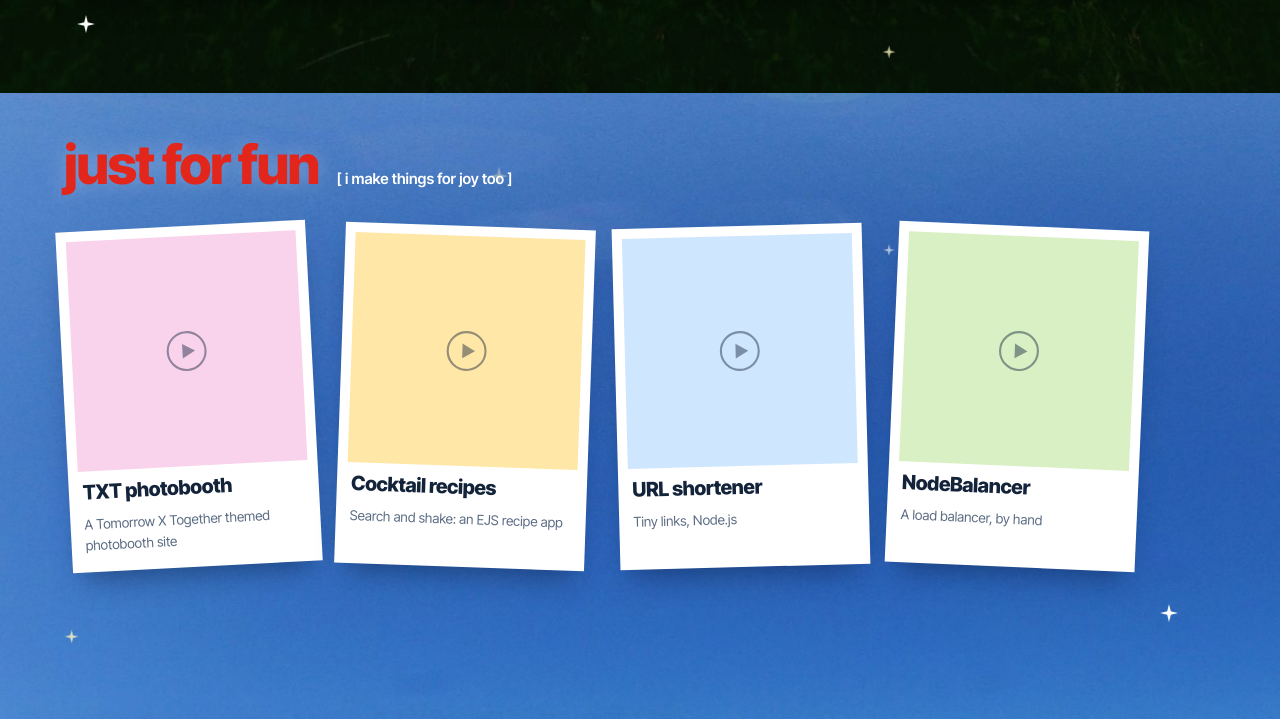
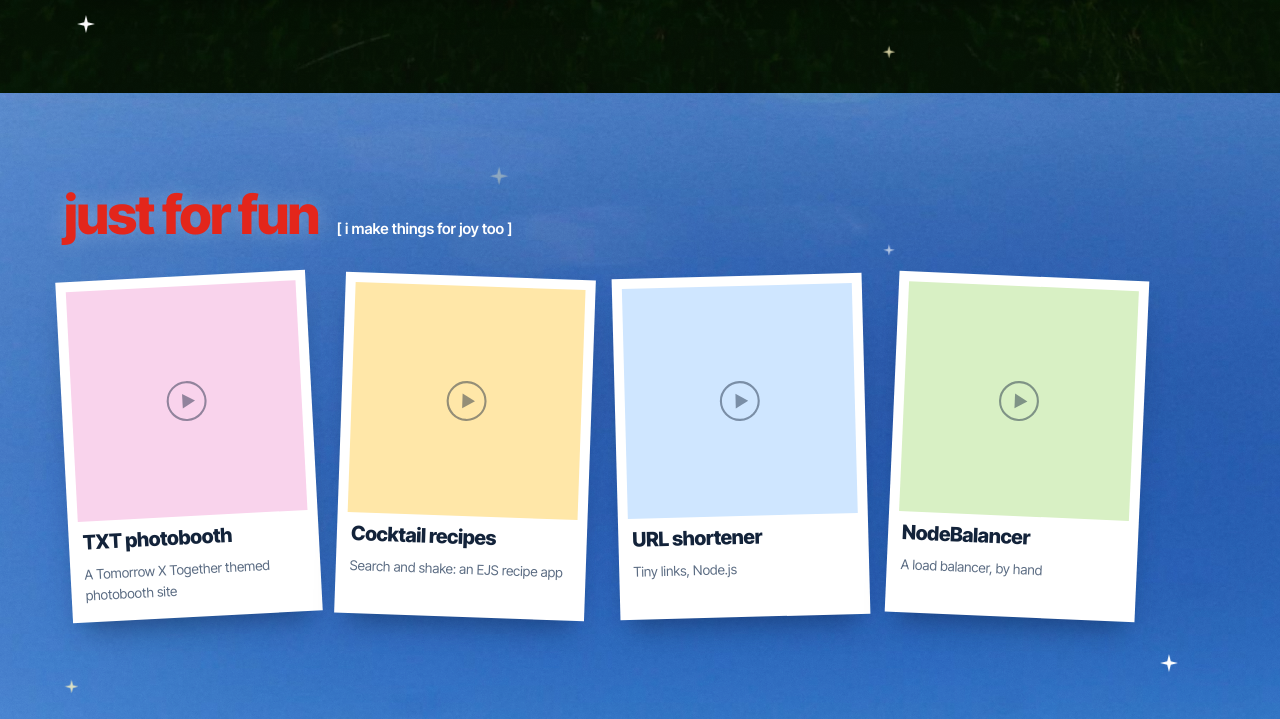
Before and after one commit to harshita-kode/portfolio-webapp, a plain HTML site: page index.html in a window 1280 px wide. Shown: the part 3462-4181 px from the top of the page. Drawn offline with Linux system fonts and the light colour scheme; a web font is replaced by a local one.

Commit message:
fun-title modification

```diff
--- a/styles.css
+++ b/styles.css
@@ -261,7 +261,7 @@ h1, h2, h3, p { margin: 0; }
    FUN + CONTACT (one sky)
    ============================================================ */
 .sky-end { position: relative; overflow: hidden; background: #2F6FC9; flex: 1 1 auto; display: flex; flex-direction: column; }
-.fun { position: relative; padding: 100px var(--pad) 70px; }
+.fun { position: relative; padding: 150px var(--pad) 70px; }
 .fun .wrap { display: flex; top: -55px; flex-direction: column; gap: 34px; }
 .fun-head { display: flex; flex-wrap: wrap; gap: 2px 18px; align-items: baseline; }
 .fun-title { font-weight: 800; font-size: 54px; letter-spacing: -1.6px; line-height: 1; color: var(--accent); text-shadow: 0 0 22px rgba(255,255,255,.28); }
```
